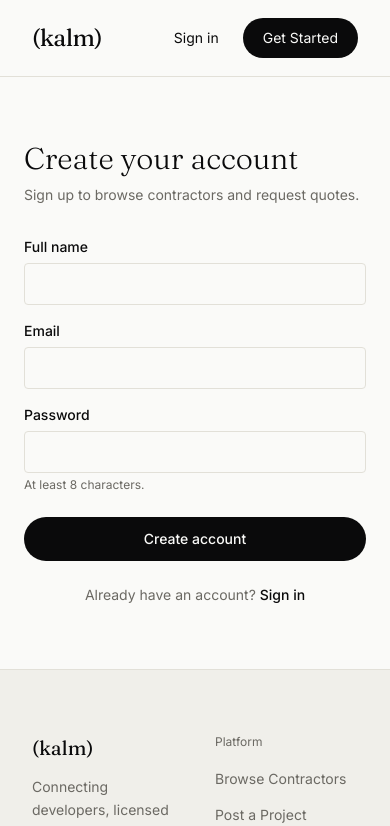
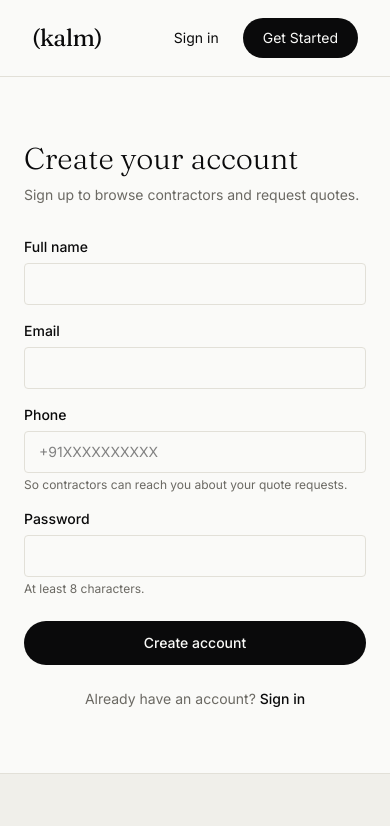
Before and after one commit to moizpatrawala1-pixel/buildbridgeapp, a Next.js app: page /signup in a window 390 px wide. Shown: the top 826 px of the page. Built offline with nearby package versions, Linux system fonts and the light colour scheme; no server answers.

Commit message:
require phone number at signup

```diff
--- a/src/app/api/developers/signup/route.ts
+++ b/src/app/api/developers/signup/route.ts
@@ -15,7 +15,7 @@ const signupSchema = z.object({
   name: z.string().trim().min(1, 'Name is required').max(200),
   email: z.string().trim().email('Enter a valid email address').max(320),
   password: z.string().min(8, 'Password must be at least 8 characters').max(200),
-  phone: z.string().trim().max(20).optional(),
+  phone: z.string().trim().min(7, 'Enter a valid phone number').max(20),
 });
 
 export async function POST(req: NextRequest) {
--- a/src/app/signup/page.tsx
+++ b/src/app/signup/page.tsx
@@ -13,6 +13,7 @@ export default function SignupPage() {
   const router = useRouter();
   const [name, setName] = useState('');
   const [email, setEmail] = useState('');
+  const [phone, setPhone] = useState('');
   const [password, setPassword] = useState('');
   const [error, setError] = useState<string | null>(null);
   const [submitting, setSubmitting] = useState(false);
@@ -26,7 +27,7 @@ export default function SignupPage() {
       const res = await fetch('/api/developers/signup', {
         method: 'POST',
         headers: { 'Content-Type': 'application/json' },
-        body: JSON.stringify({ name, email, password }),
+        body: JSON.stringify({ name, email, phone, password }),
       });
 
       const data = await res.json();
@@ -84,6 +85,18 @@ export default function SignupPage() {
               />
             </div>
             <div>
+              <label className="block text-sm font-medium mb-1.5">Phone</label>
+              <input
+                type="tel"
+                required
+                value={phone}
+                onChange={(e) => setPhone(e.target.value)}
+                placeholder="+91XXXXXXXXXX"
+                className="w-full px-3.5 py-2.5 border border-line rounded-[4px] text-sm bg-paper focus:outline-none focus:ring-2 focus:ring-ink"
+              />
+              <p className="text-xs text-stone mt-1">So contractors can reach you about your quote requests.</p>
+            </div>
+            <div>
               <label className="block text-sm font-medium mb-1.5">Password</label>
               <input
                 type="password"
```
Also changed, not shown: 1 other file (tests, documents, lock files or other folders).
